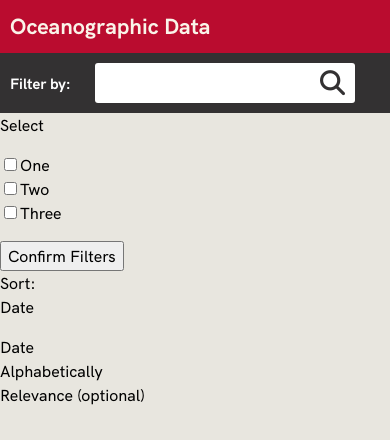
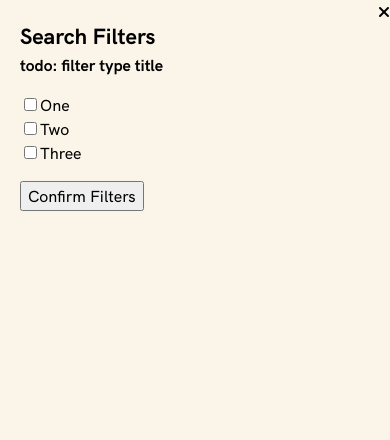
Before and after one commit to jcoszig/oceanographicdata, a React (Create React App) app: page / in a window 390 px wide. Shown: the top 440 px of the page. Built offline with nearby package versions, Linux system fonts and the light colour scheme.

Commit message:
building filter popup for mobile. Adding general layout and filter styles

```diff
--- a/src/components/App.js
+++ b/src/components/App.js
@@ -104,6 +104,7 @@ class App extends Component {
           <Searchfilter
             updateSearchQuery={this.updateSearchQuery}
           />
+          <div className="search-dropdown-mobile-open">filters</div>
         </header>
         <Filter />
         <main className="article-container">
--- a/src/components/Filter.js
+++ b/src/components/Filter.js
@@ -4,22 +4,19 @@ class Filter extends Component {
   render() {
     return (
       <aside className="search-dropdown">
-        <dt>
-        <a href="#">
-          <span className="">Select</span>
-          <p className="multiSel"></p>
-        </a>
-        </dt>
-        <dd>
+        <h1>Search Filters</h1>
         <div className="filter-options">
+          <h4>todo: filter type title</h4>
           <ul>
               <li><input type="checkbox" value="One" />One</li>
               <li><input type="checkbox" value="Two" />Two</li>
               <li><input type="checkbox" value="Three" />Three</li>
           </ul>
         </div>
-        </dd>
         <button>Confirm Filters</button>
+        <div className="search-dropdown-mobile-close">
+          <i class="fas fa-times"></i>
+        </div>
       </aside>
     );
   }
--- a/src/styles/partials/_filter.scss
+++ b/src/styles/partials/_filter.scss
@@ -0,0 +1,15 @@
+aside.search-dropdown {
+    // Mobile hamburger menu
+    position: relative;
+    background: $off-white;
+    padding: 2rem;
+    @include tablet {
+        padding: 1rem;
+    }
+    .search-dropdown-mobile-close {
+        position: absolute;
+        top: 0;
+        right: 0;
+        @include tablet { display: none; }
+    }
+}
--- a/src/styles/partials/_layout.scss
+++ b/src/styles/partials/_layout.scss
@@ -1 +1,25 @@
-//todo CSS grid page layout and some standardised padding and margin for elements
+#main {
+    display: flex;
+    // flex-direction: row;
+    flex-wrap: wrap;
+	max-width: $site-max-width;
+    margin: 0 auto;
+    @include tablet {
+        flex-wrap: wrap;
+    }
+
+    aside.search-dropdown {
+    // Mobile hamburger menu
+        position: absolute;
+        width: 100%;
+        height: 100vh;
+        @include tablet {
+            flex: 3;
+        }
+    }
+    main.article-container {
+        @include tablet {
+            flex: 7;
+        }
+    }
+}
--- a/src/styles/partials/_theme.scss
+++ b/src/styles/partials/_theme.scss
@@ -14,13 +14,6 @@ body {
 	background: $lightgrey;
 	color: $black;
 	height: 100%;
-}
-
-#main {
-    display: flex;
-	flex-direction: column;
-	max-width: $site-max-width;
-	margin: 0 auto;
 }
 
 ul {
```
Lines whose indentation alone changed are shown as unchanged.
